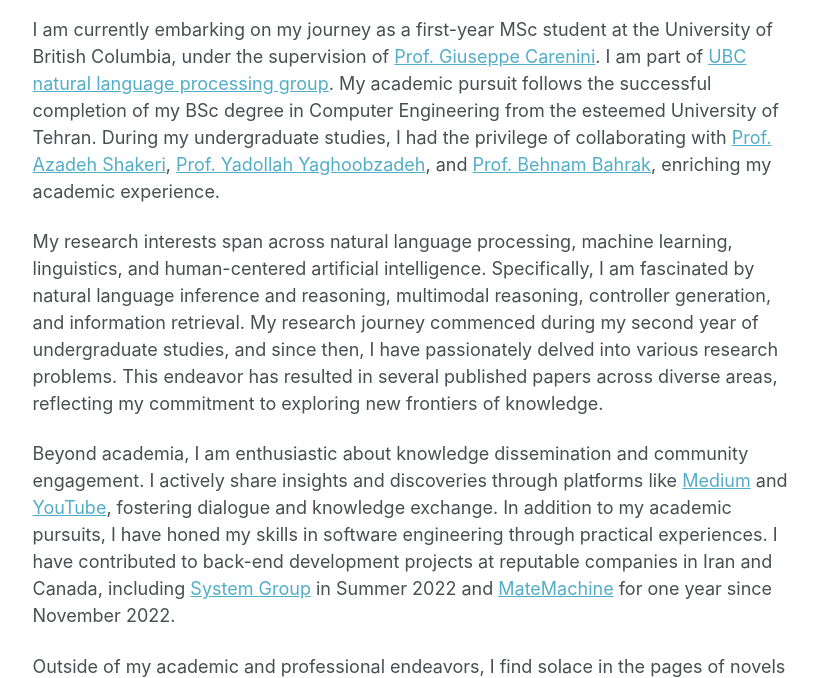
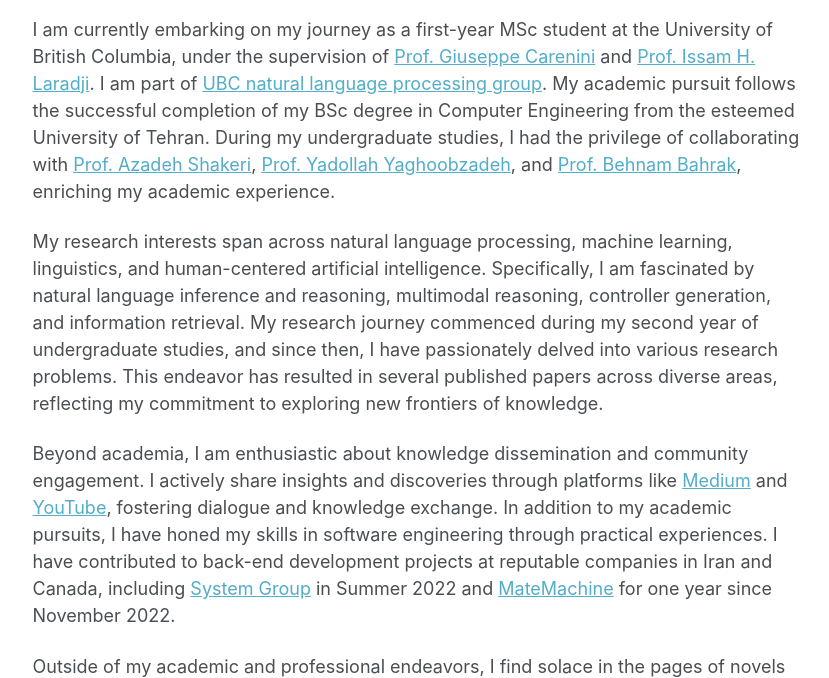
Before and after one commit to AmirAbaskohi/AmirAbaskohi.github.io, a Jekyll site: the page built from _pages/about.md, in a window 1280 px wide and 900 px high, cut to the strip 222-900 px from the top of the window. Shown: the whole strip, without its empty margins (249-1078 px from the left). Built offline with Jekyll 4.4.1, drawn with Linux system fonts in a browser that asks for light colours.

Commit message:
Update about.md

```diff
--- a/_pages/about.md
+++ b/_pages/about.md
@@ -9,7 +9,8 @@ redirect_from:
 
 Greetings! I'm Amir, short for Amirhossein Abaskohi (امیرحسین عباسکوهی). Feel free to call me Amir 😄.
 
-I am currently embarking on my journey as a first-year MSc student at the University of British Columbia, under the supervision of [Prof. Giuseppe Carenini](https://www.cs.ubc.ca/~carenini). I am part of [UBC natural language processing group](https://nlp.cs.ubc.ca). My academic pursuit follows the successful completion of my BSc degree in Computer Engineering from the esteemed University of Tehran. During my undergraduate studies, I had the privilege of collaborating with [Prof. Azadeh Shakeri](https://ece.ut.ac.ir/en/~shakery), [Prof. Yadollah Yaghoobzadeh](https://yyaghoobzadeh.github.io/), and [Prof. Behnam Bahrak](https://ece.ut.ac.ir/en/~bahrak/network), enriching my academic experience.
+I am currently embarking on my journey as a first-year MSc student at the University of British Columbia, under the supervision of [Prof. Giuseppe Carenini](https://www.cs.ubc.ca/~carenini) and
+[Prof. Issam H. Laradji](https://issamlaradji.github.io/). I am part of [UBC natural language processing group](https://nlp.cs.ubc.ca). My academic pursuit follows the successful completion of my BSc degree in Computer Engineering from the esteemed University of Tehran. During my undergraduate studies, I had the privilege of collaborating with [Prof. Azadeh Shakeri](https://ece.ut.ac.ir/en/~shakery), [Prof. Yadollah Yaghoobzadeh](https://yyaghoobzadeh.github.io/), and [Prof. Behnam Bahrak](https://ece.ut.ac.ir/en/~bahrak/network), enriching my academic experience.
 
 My research interests span across natural language processing, machine learning, linguistics, and human-centered artificial intelligence. Specifically, I am fascinated by natural language inference and reasoning, multimodal reasoning, controller generation, and information retrieval. My research journey commenced during my second year of undergraduate studies, and since then, I have passionately delved into various research problems. This endeavor has resulted in several published papers across diverse areas, reflecting my commitment to exploring new frontiers of knowledge.
 
```
